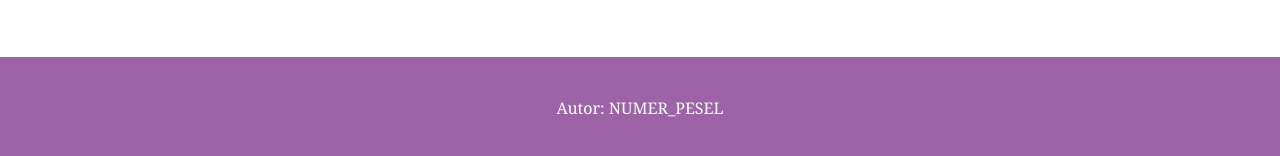
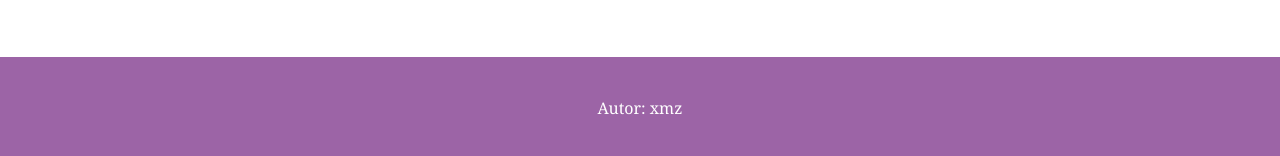
Before and after one commit to Aleksey-Smouzh/emxem-inf03_24_01_02, a plain HTML site: page twarz.html in a window 1280 px wide. Shown: the part 888-1044 px from the top of the page. Drawn offline with Linux system fonts and the light colour scheme.

Commit message:
format code

```diff
--- a/twarz.html
+++ b/twarz.html
@@ -56,7 +56,7 @@
 </section>
 
 <footer>
-    <p>Autor: NUMER_PESEL</p>
+    <p>Autor: xmz</p>
 </footer>
 
 </body>
```
Also changed, not shown: index.html (+5 -3 lines).
